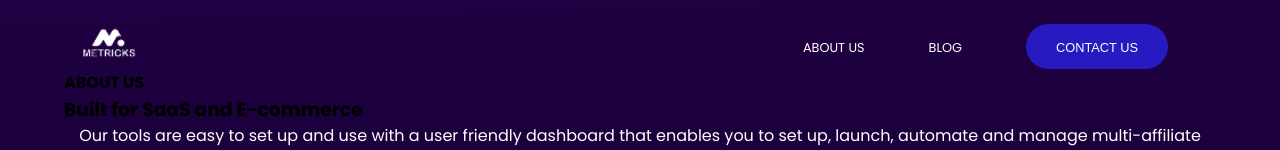
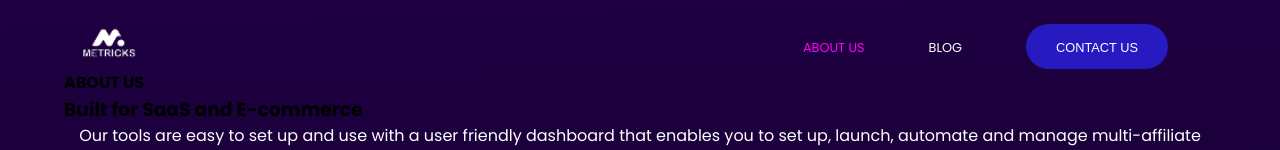
Before and after one commit to Thenextgen1/paddle-frontend-assessment, a React (Create React App) app: page /about in a window 1280 px wide. Shown: the top 150 px of the page. Built offline with nearby package versions, Linux system fonts and the light colour scheme.

Commit message:
Styled active nav links

```diff
--- a/src/components/Navbar/Navbar.jsx
+++ b/src/components/Navbar/Navbar.jsx
@@ -1,11 +1,15 @@
 import React from 'react'
-import { Link } from "react-router-dom";
+import { NavLink } from "react-router-dom";
 import '../../styles/navbar.css'
 import logo from '../../assets/logo.png'
 
 
 
 const Navbar = ({ setcontactSection, contactSection }) => {
+
+    const activeStyle = {
+        color: '#FF00F7'
+    }
 
 
     function handleClick() {
@@ -21,14 +25,18 @@ const Navbar = ({ setcontactSection, contactSection }) => {
     return (
         <header className='header'>
             <nav className='nav'>
-                <Link to="/"><img className='logo' src={logo} alt="logo" /></Link>
+                <NavLink to="/"><img className='logo' src={logo} alt="logo" /></NavLink>
 
                 <ul>
                     <li>
-                        <Link to="/about">About us</Link>
+                        <NavLink to="/about" style={({ isActive }) =>
+                            isActive ? activeStyle : undefined
+                        }>About us</NavLink>
                     </li>
                     <li>
-                        <Link to="/blog">Blog</Link>
+                        <NavLink to="/blog" style={({ isActive }) =>
+                            isActive ? activeStyle : undefined
+                        }>Blog</NavLink>
                     </li>
                     <li className='contactus-link' onClick={handleClick}>
 
```
